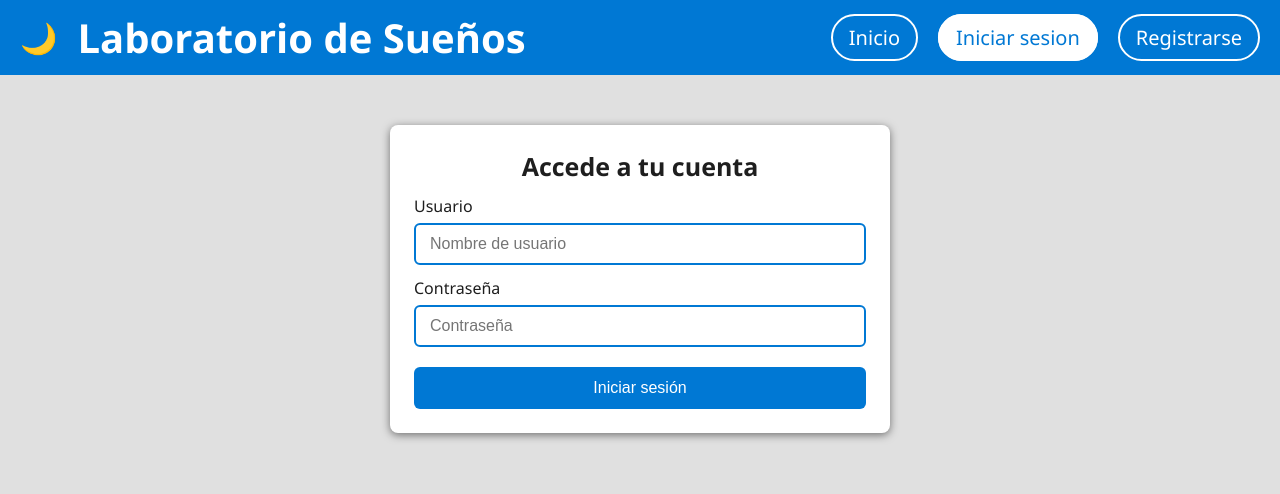
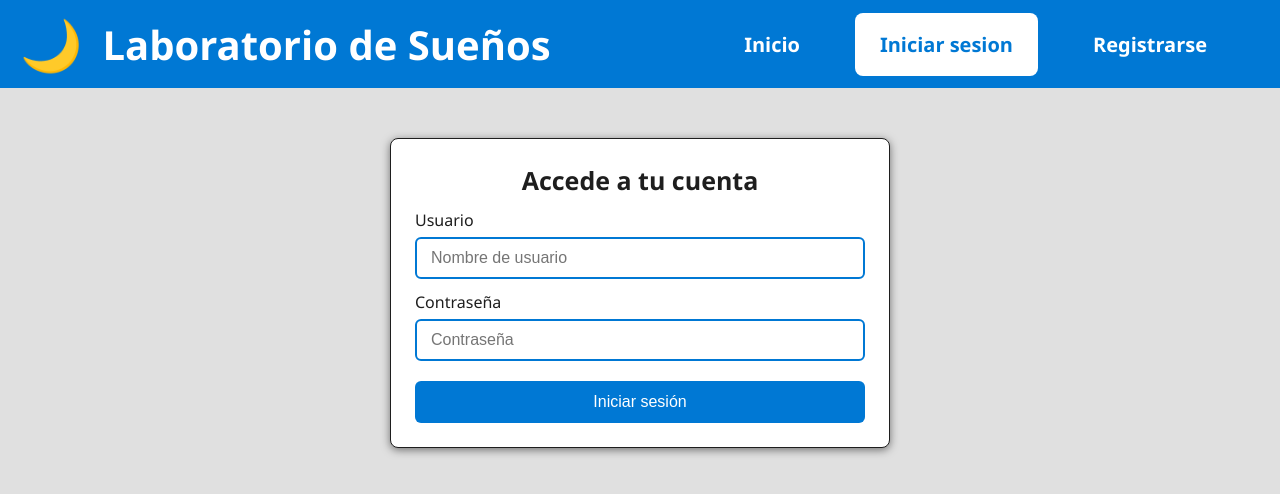
Before and after one commit to LautaroMabrass/Introduccion-TP, a plain HTML site: page frontend/login.html in a window 1280 px wide. Drawn offline with Linux system fonts and the light colour scheme.

Commit message:
mejoras en la barra de navegacion

```diff
--- a/frontend/login.html
+++ b/frontend/login.html
@@ -16,19 +16,16 @@
             <span class="header-logo-luna">🌙</span>
             <h1 class="header-logo-h1">Laboratorio de Sueños</h1>
         </div>
-
         <nav>
-
-            <ul class="nav-links">
-                <li class="nav-links-botones" id="boton-index"><a href="index.html">Inicio</a>
+            <ul class="nav-horizontal">
+                <li id="boton-index">
+                    <a href="index.html">Inicio</a>
                 </li>
-                <li class="nav-links-botones" id="boton-login"><a class="nav-links-botones-activo"
-                        href="login.html">Iniciar
+                <li id="boton-login"><a href="login.html" class="nav-horizontal-activo">Iniciar
                         sesion</a>
                 </li>
-                <li class="nav-links-botones" id="boton-register"><a href="register.html">Registrarse</a></li>
+                <li id="boton-register"><a href="register.html">Registrarse</a></li>
             </ul>
-
         </nav>
 
     </header>
--- a/frontend/styles/styles-login.css
+++ b/frontend/styles/styles-login.css
@@ -4,7 +4,7 @@
     box-sizing: border-box;
 }
 
-.body-login {
+body {
     font-family: "Segoe UI", sans-serif;
     background-color: #f9fbfd;
     color: #1e1e1e;
@@ -19,6 +19,7 @@
     display: grid;
     grid-template-columns: 1fr auto;
     align-items: center;
+    margin-bottom: 20px;
 }
 
 .header-logo {
@@ -28,42 +29,46 @@
 }
 
 .header-logo-luna {
-    font-size: 30px;
+    font-size: 50px;
 }
 
 .header-logo-h1 {
     font-size: 40px;
 }
 
-.nav-links {
+
+/* Menú horizontal */
+.nav-horizontal {
     list-style: none;
     display: flex;
-    gap: 20px;
+    gap: 30px;
+    justify-content: flex-end;
+    align-items: center;
+    margin-right: 28px;
 }
 
-.nav-links-botones a {
+.nav-horizontal li a {
+    display: block;
+    padding: 18px 25px;
     font-size: 20px;
-    color: #FFFFFF;
+    font-weight: bold;
+    color: white;
     text-decoration: none;
-    padding: 8px 16px;
-    border: 2px solid #FFFFFF;
-    border-radius: 999px;
-    transition: color 0.5s ease, background-color 0.5s ease;
-    cursor: pointer;
+    border-radius: 8px;
+    transition: background-color 0.3s;
 }
 
-.nav-links-botones a:hover {
-    color: #0078d4;
-    background-color: #FFFFFF;
-    text-decoration: none;
-}
-
-.nav-links-botones-activo {
+.nav-horizontal li a:hover {
     background-color: #fff;
     color: #0078d4 !important;
 }
 
+.nav-horizontal-activo {
+    background-color: #fff;
+    color: #0078d4 !important;
+}
 
+/*Main*/
 .container {
     width: 100%;
     display: flex;
@@ -79,6 +84,7 @@
     padding: 24px;
     box-shadow: 0 2px 8px rgba(0, 0, 0, 0.5);
     width: 500px;
+    border: 1px solid #1e1e1e;
 }
 
 .container-card h2 {
--- a/frontend/styles/styles-register.css
+++ b/frontend/styles/styles-register.css
@@ -4,13 +4,12 @@
     box-sizing: border-box;
 }
 
-.body-register {
+body {
     font-family: "Segoe UI", sans-serif;
     background-color: #f9fbfd;
     color: #1e1e1e;
     background-color: #e0e0e0;
 }
-
 
 /* Header */
 .header {
@@ -20,6 +19,7 @@
     display: grid;
     grid-template-columns: 1fr auto;
     align-items: center;
+    margin-bottom: 20px;
 }
 
 .header-logo {
@@ -29,42 +29,49 @@
 }
 
 .header-logo-luna {
-    font-size: 30px;
+    font-size: 50px;
 }
 
 .header-logo-h1 {
     font-size: 40px;
 }
 
-.nav-links {
+
+/* Menú horizontal */
+.nav-horizontal {
     list-style: none;
     display: flex;
-    gap: 20px;
+    gap: 30px;
+    justify-content: flex-end;
+    align-items: center;
+    margin-right: 28px;
 }
 
-.nav-links-botones a {
+.nav-horizontal li a {
+    display: block;
+    padding: 18px 25px;
     font-size: 20px;
-    color: #FFFFFF;
+    font-weight: bold;
+    color: white;
     text-decoration: none;
-    padding: 8px 16px;
-    border: 2px solid #FFFFFF;
-    border-radius: 999px;
-    transition: color 0.5s ease, background-color 0.5s ease;
-    cursor: pointer;
+    border-radius: 8px;
+    transition: background-color 0.3s;
 }
 
-.nav-links-botones a:hover {
-    color: #0078d4;
-    background-color: #FFFFFF;
-    text-decoration: none;
-}
-
-.nav-links-botones-activo {
+.nav-horizontal li a:hover {
     background-color: #fff;
     color: #0078d4 !important;
 }
 
+.nav-horizontal-activo {
+    background-color: #fff;
+    color: #0078d4 !important;
+}
+
+/*Main*/
+
 .container {
+
     width: 600px;
     display: flex;
     flex-direction: column;
@@ -74,6 +81,7 @@
 }
 
 .container-card {
+    border: 1px solid #1e1e1e;
     background-color: #fff;
     border-radius: 8px;
     padding: 24px;
```
Also changed, not shown: frontend/register.html (+5 -5 lines).
